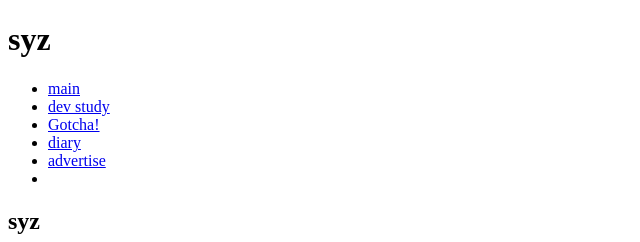
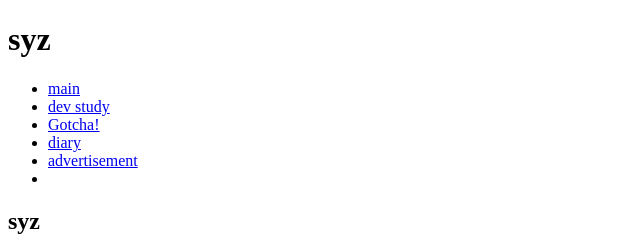
Before and after one commit to syz2/syz2.github.io, a plain HTML site: page index.html in a window 1280 px wide. Shown: the top 242 px of the page, 0-640 px from the left. Drawn offline with Linux system fonts and the light colour scheme.

Commit message:
Update index.html

```diff
--- a/index.html
+++ b/index.html
@@ -11,7 +11,7 @@
       <li><a href="https://syz2.github.io/devstudy">dev study</a></li>
       <li><a href="https://syz2.github.io/gotcha">Gotcha!</a></li>
       <li><a href="https://syz2.github.io/diary">diary</a></li>
-      <li><a href="https://syz2.github.io/ad">advertise</a><li>
+      <li><a href="https://syz2.github.io/ad">advertisement</a><li>
     </ul>
     <h2>syz</h2>
     <p>
```
